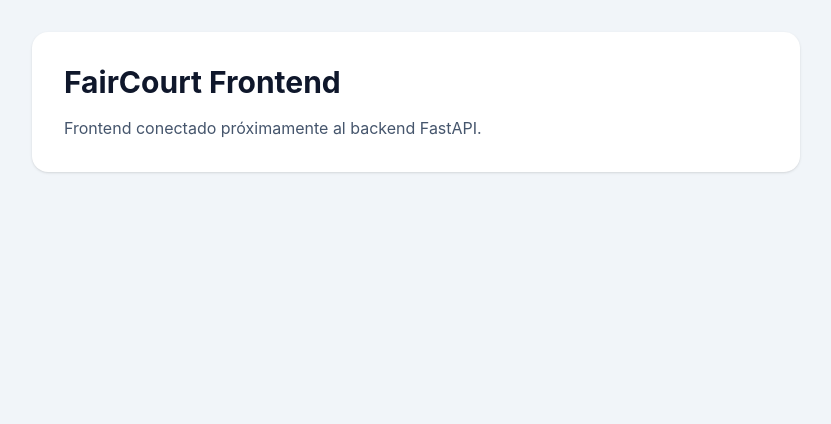
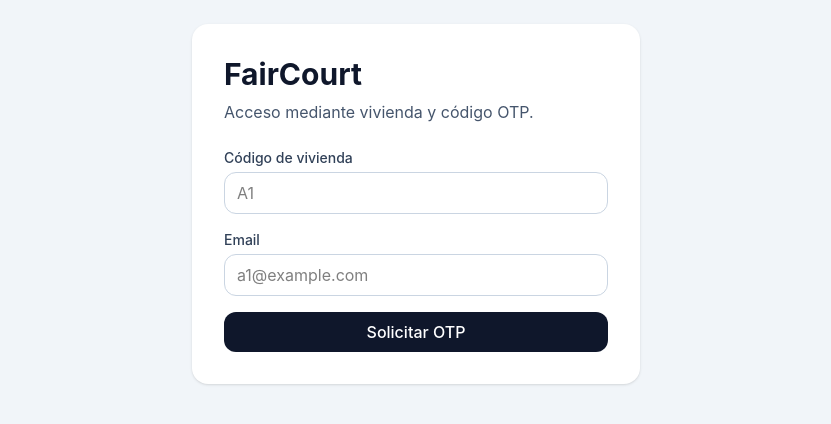
Before and after one commit to ramirezjoseweb/FairCourt-API, a React (Vite) app in the folder faircourt-frontend/: page / in a window 1280 px wide. Shown: the top 424 px of the page, without its empty margins (224-1055 px from the left). Built offline with nearby package versions, Linux system fonts and the light colour scheme.

Commit message:
Login OTP frontend at app.tsx

```diff
--- a/faircourt-frontend/src/App.tsx
+++ b/faircourt-frontend/src/App.tsx
@@ -1,13 +1,201 @@
+import { useState } from "react";
+import { requestOtp, verifyOtp } from "./api/auth";
+
+// Componente principal de la aplicación.
 function App() {
+  // Estados para manejar el flujo de la aplicación.
+  const [houseCode, setHouseCode] = useState("");
+  const [email, setEmail] = useState("");
+  const [otp, setOtp] = useState("");
+  // Estado que controla el paso actual del flujo de autenticación.
+  const [step, setStep] = useState<"request" | "verify" | "done">("request");
+  // Estado que almacena el token JWT.
+  const [token, setToken] = useState<string | null>(
+    localStorage.getItem("faircourt_token")
+  );
+  // Estados para manejar el estado de carga, mensajes y errores.
+  const [loading, setLoading] = useState(false);
+  const [message, setMessage] = useState<string | null>(null);
+  const [error, setError] = useState<string | null>(null);
+
+  // Función para solicitar un código OTP.
+  async function handleRequestOtp(event: React.FormEvent) {
+    event.preventDefault();
+    setLoading(true);
+    setError(null);
+    setMessage(null);
+
+    // Realiza la petición a la API para solicitar el código OTP.
+    try { // Si la petición es exitosa, muestra el mensaje y cambia al paso de verificación.
+      const response = await requestOtp({
+        house_code: houseCode.trim(),
+        email: email.trim(),
+      });
+
+      setMessage(response.message);
+      setStep("verify");
+    } catch (err) {
+      setError(err instanceof Error ? err.message : "Error solicitando OTP");
+    } finally {
+      setLoading(false);
+    }
+  }
+
+  // Función para verificar el código OTP y obtener el token.
+  async function handleVerifyOtp(event: React.FormEvent) {
+    event.preventDefault();
+    setLoading(true);
+    setError(null);
+    setMessage(null);
+
+    // Realiza la petición a la API para verificar el código OTP.
+    try {
+      // Si la petición es exitosa, guarda el token, muestra el mensaje y cambia al paso final.
+      const response = await verifyOtp({
+        email: email.trim(),
+        otp: otp.trim(),
+      });
+      // Guarda el token JWT en el localStorage.
+      localStorage.setItem("faircourt_token", response.access_token);
+      setToken(response.access_token);
+      setMessage("Sesión iniciada correctamente.");
+      setStep("done");
+    } catch (err) {
+      setError(err instanceof Error ? err.message : "Error verificando OTP");
+    } finally {
+      setLoading(false);
+    }
+  }
+
+  // Función para cerrar sesión.
+  function handleLogout() {
+    localStorage.removeItem("faircourt_token");
+    setToken(null);
+    setStep("request");
+    setOtp("");
+    setMessage(null);
+    setError(null);
+  }
+
+  // Renderizado condicional basado en el estado del flujo.
+  // Si hay token y estamos en el paso final, muestra el contenido de la sesión iniciada.
+  if (token && step === "done") {
+    return (
+      <main className="min-h-screen bg-slate-100 p-6">
+        <section className="mx-auto max-w-3xl rounded-2xl bg-white p-8 shadow">
+          <h1 className="text-3xl font-bold text-slate-900">FairCourt</h1>
+          <p className="mt-3 text-slate-600">
+            Sesión iniciada correctamente.
+          </p>
+
+          <div className="mt-6 rounded-xl bg-slate-50 p-4">
+            <p className="text-sm font-medium text-slate-700">Token JWT guardado</p>
+            <p className="mt-2 break-all text-xs text-slate-500">{token}</p>
+          </div>
+
+          <button
+            onClick={handleLogout}
+            className="mt-6 rounded-xl bg-slate-900 px-4 py-2 text-white hover:bg-slate-700"
+          >
+            Cerrar sesión
+          </button>
+        </section>
+      </main>
+    );
+  }
+  // Si no hay token o no estamos en el paso final, muestra el formulario de inicio de sesión.
   return (
-    <main className="min-h-screen bg-slate-100 p-8">
-      <section className="mx-auto max-w-3xl rounded-2xl bg-white p-8 shadow">
-        <h1 className="text-3xl font-bold text-slate-900">
-          FairCourt Frontend
-        </h1>
-        <p className="mt-4 text-slate-600">
-          Frontend conectado próximamente al backend FastAPI.
+    <main className="min-h-screen bg-slate-100 p-6">
+      <section className="mx-auto max-w-md rounded-2xl bg-white p-8 shadow">
+        <h1 className="text-3xl font-bold text-slate-900">FairCourt</h1>
+        <p className="mt-2 text-slate-600">
+          Acceso mediante vivienda y código OTP.
         </p>
+        {/* Formulario para solicitar el código OTP. */}
+        {step === "request" && (
+          <form onSubmit={handleRequestOtp} className="mt-6 space-y-4">
+            <div>
+              <label className="block text-sm font-medium text-slate-700">
+                Código de vivienda
+              </label>
+              <input
+                value={houseCode}
+                onChange={(e) => setHouseCode(e.target.value)}
+                placeholder="A1"
+                className="mt-1 w-full rounded-xl border border-slate-300 px-3 py-2 outline-none focus:border-slate-900"
+              />
+            </div>
+            {/* Campo de entrada para el email. */}
+            <div>
+              <label className="block text-sm font-medium text-slate-700">
+                Email
+              </label>
+              <input
+                value={email}
+                onChange={(e) => setEmail(e.target.value)}
+                placeholder="a1@example.com"
+                type="email"
+                className="mt-1 w-full rounded-xl border border-slate-300 px-3 py-2 outline-none focus:border-slate-900"
+              />
+            </div>
+            {/* Botón para solicitar el código OTP. */}
+            <button
+              disabled={loading}
+              className="w-full rounded-xl bg-slate-900 px-4 py-2 font-medium text-white hover:bg-slate-700 disabled:opacity-50"
+            >
+              {loading ? "Enviando..." : "Solicitar OTP"}
+            </button>
+          </form>
+        )}
+        {/* Formulario para verificar el código OTP. */}
+        {step === "verify" && (
+          <form onSubmit={handleVerifyOtp} className="mt-6 space-y-4">
+            {/* Mensaje informativo sobre el código OTP. */}
+            <div className="rounded-xl bg-slate-50 p-4 text-sm text-slate-600">
+              Se ha generado un OTP para <strong>{email}</strong>.
+              En modo desarrollo, míralo en la terminal de Uvicorn.
+            </div>
+            {/* Campo de entrada para el código OTP. */}
+            <div>
+              <label className="block text-sm font-medium text-slate-700">
+                Código OTP
+              </label>
+              <input
+                value={otp}
+                onChange={(e) => setOtp(e.target.value)}
+                placeholder="123456"
+                className="mt-1 w-full rounded-xl border border-slate-300 px-3 py-2 outline-none focus:border-slate-900"
+              />
+            </div>
+            {/* Botón para verificar el código OTP. */}
+            <button
+              disabled={loading}
+              className="w-full rounded-xl bg-slate-900 px-4 py-2 font-medium text-white hover:bg-slate-700 disabled:opacity-50"
+            >
+              {loading ? "Verificando..." : "Verificar OTP"}
+            </button>
+            {/* Botón para volver al paso anterior. */}
+            <button
+              type="button"
+              onClick={() => setStep("request")}
+              className="w-full rounded-xl border border-slate-300 px-4 py-2 font-medium text-slate-700 hover:bg-slate-50"
+            >
+              Volver
+            </button>
+          </form>
+        )}
+        {/* Mensaje de éxito si existe */}
+        {message && (
+          <p className="mt-4 rounded-xl bg-green-50 p-3 text-sm text-green-700">
+            {message}
+          </p>
+        )}
+
+        {error && (
+          <p className="mt-4 rounded-xl bg-red-50 p-3 text-sm text-red-700">
+            {error}
+          </p>
+        )}
       </section>
     </main>
   );
```
